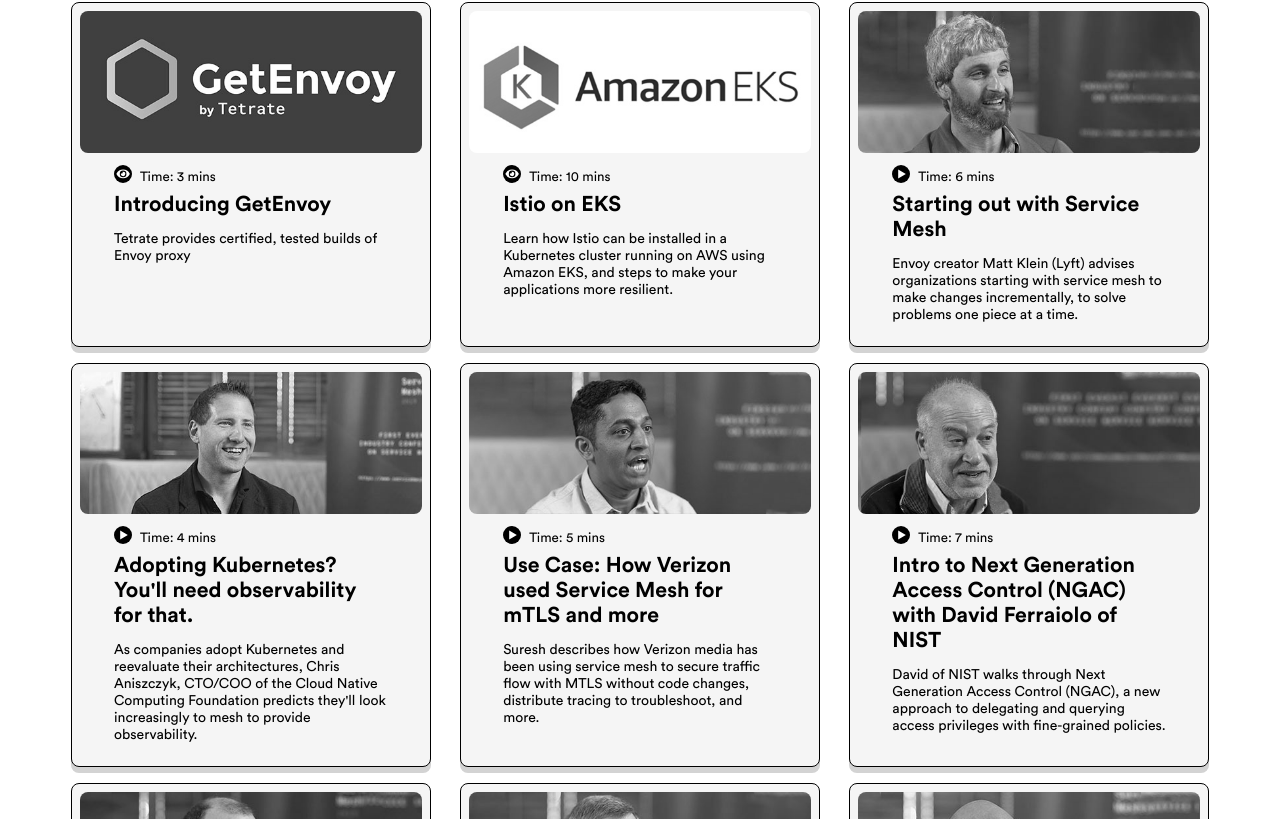
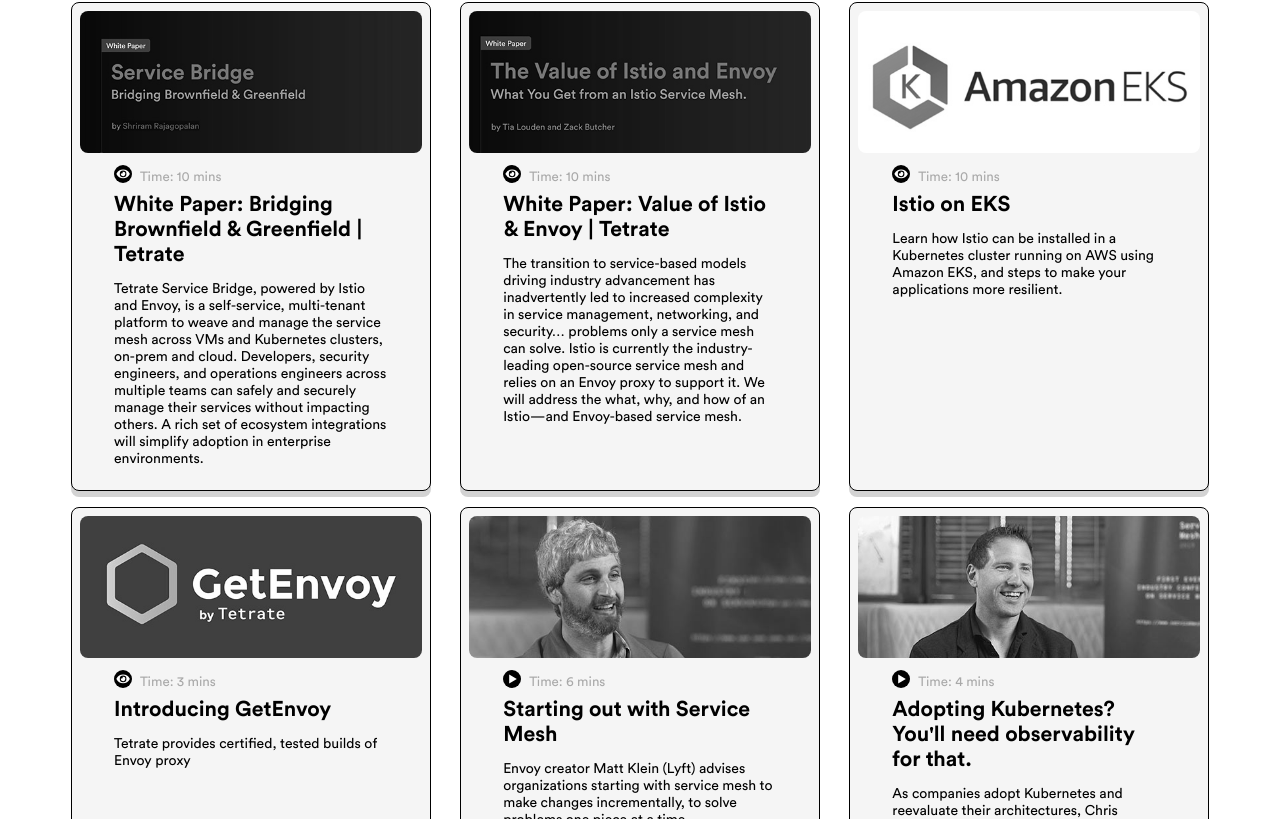
Before and after one commit to tetratelabs/navlord, a React (Create React App) app: page / in a window 1280 px wide. Shown: the part 661-1480 px from the top of the page. Built offline with nearby package versions, Linux system fonts and the light colour scheme.

Commit message:
added whitepapers

```diff
--- a/src/components/data/diagramData5.js
+++ b/src/components/data/diagramData5.js
@@ -15,24 +15,41 @@ import getenvoy from "../../assets/getenvoy.jpg";
 import amazoneks from "../../assets/amazoneks.jpg";
 import autotrader from "../../assets/autotrader.jpg";
 import varunlouis from "../../assets/varunlouis.jpg";
+import istioenvoy from "../../assets/istioenvoy.jpg";
+import servicebridge from "../../assets/servicebridge.jpg";
 import Play from "../../assets/play-button.svg";
 import read from "../../assets/read.svg";
 
 export const diagramData = [
     {
-        infotype: "Papers and Guides",
+        infotype: "Whitepapers",
         infoid: 1,
-        title: "Introducing GetEnvoy",
-        alt: "GetEnvoy",
-        nodetype: "Envoy",
-        pic: getenvoy,
+        title: "White Paper: Bridging Brownfield & Greenfield | Tetrate",
+        alt: "White Paper: Bridging Brownfield & Greenfield | Tetrate",
+        nodetype: "Tetrate",
+        pic: servicebridge,
         icon: read,
-        time: 3,
+        time: 10,
         overview:
-            "Tetrate provides certified, tested builds of Envoy proxy",
-        tags: "envoy; intro",
+            "Tetrate Service Bridge, powered by Istio and Envoy, is a self-service, multi-tenant platform to weave and manage the service mesh across VMs and Kubernetes clusters, on-prem and cloud. Developers, security engineers, and operations engineers across multiple teams can safely and securely manage their services without impacting others. A rich set of ecosystem integrations will simplify adoption in enterprise environments.",
+        tags: "service bridge; intro",
         url:
-            "http://tetrate.io/blog/announcing-getenvoy/",
+            "https://www.tetrate.io/white-paper-bridging-brownfield-greenfield/",
+    },
+    {
+        infotype: "Whitepapers",
+        infoid: 2,
+        title: "White Paper: Value of Istio & Envoy | Tetrate",
+        alt: "White Paper: Value of Istio & Envoy | Tetrate",
+        nodetype: "Tetrate",
+        pic: istioenvoy,
+        icon: read,
+        time: 10,
+        overview:
+            "The transition to service-based models driving industry advancement has inadvertently led to increased complexity in service management, networking, and security… problems only a service mesh can solve. Istio is currently the industry-leading open-source service mesh and relies on an Envoy proxy to support it. We will address the what, why, and how of an Istio—and Envoy-based service mesh.",
+        tags: "istio; envoy; intro",
+        url:
+            "https://www.tetrate.io/white-paper-value-of-istio-envoy/",
     },
     {
         infotype: "Papers and Guides",
@@ -50,8 +67,23 @@ export const diagramData = [
             "https://aws.amazon.com/blogs/opensource/getting-started-istio-eks/",
     },
     {
+        infotype: "Papers and Guides",
+        infoid: 4,
+        title: "Introducing GetEnvoy",
+        alt: "GetEnvoy",
+        nodetype: "Envoy",
+        pic: getenvoy,
+        icon: read,
+        time: 3,
+        overview:
+            "Tetrate provides certified, tested builds of Envoy proxy",
+        tags: "envoy; intro",
+        url:
+            "http://tetrate.io/blog/announcing-getenvoy/",
+    },
+    {
         infotype: "Talks and Videos",
-        infoid: 4,
+        infoid: 5,
         title: "Starting out with Service Mesh",
         alt: "Matt Klein",
         nodetype: "Envoy",
@@ -66,7 +98,7 @@ export const diagramData = [
     },
     {
         infotype: "Talks and Videos",
-        infoid: 5,
+        infoid: 6,
         title: "Adopting Kubernetes? You'll need observability for that.",
         alt: "Chris Aniszczyk",
         pic: Chris,
@@ -82,7 +114,7 @@ export const diagramData = [
     },
     {
         infotype: "Talks and Videos",
-        infoid: 6,
+        infoid: 7,
         title: "Use Case: How Verizon used Service Mesh for mTLS and more",
         alt: "Suresh Viswanathan",
         nodetype: "Tetrate",
@@ -97,7 +129,7 @@ export const diagramData = [
     },
     {
         infotype: "Talks and Videos",
-        infoid: 7,
+        infoid: 8,
         title: "Intro to Next Generation Access Control (NGAC) with David Ferraiolo of NIST",
         alt: "David Ferraiolo",
         nodetype: "Tetrate",
@@ -112,7 +144,7 @@ export const diagramData = [
     },
     {
         infotype: "Talks and Videos",
-        infoid: 8,
+        infoid: 9,
         title: "Service Mesh: Decoupling of Dev and Network Ops",
         alt: "Louis Ryan",
         nodetype: "Tetrate",
@@ -127,7 +159,7 @@ export const diagramData = [
     },
     {
         infotype: "Talks and Videos",
-        infoid: 9,
+        infoid: 10,
         title: "Larry Peterson at Service Mesh Day",
         alt: "Larry Peterson",
         nodetype: "Tetrate",
@@ -142,7 +174,7 @@ export const diagramData = [
     },
     {
         infotype: "Talks and Videos",
-        infoid: 10,
+        infoid: 11,
         title: "Using Service Mesh for Resilience",
         alt: "Eric Brewer",
         nodetype: "Tetrate",
@@ -157,7 +189,7 @@ export const diagramData = [
     },
     {
         infotype: "Talks and Videos",
-        infoid: 11,
+        infoid: 12,
         title: "An Overview of Istio Mesh",
         alt: "Shriram and Louis",
         nodetype: "Istio",
@@ -172,7 +204,7 @@ export const diagramData = [
     },
     {
         infotype: "Talks and Videos",
-        infoid: 12,
+        infoid: 13,
         title: "Debugging Istio Networking",
         alt: "Liam White",
         nodetype: "Istio",
@@ -187,7 +219,7 @@ export const diagramData = [
     },
     {
         infotype: "Talks and Videos",
-        infoid: 13,
+        infoid: 14,
         title:
             "Connecting, Managing, Observing, and Securing Services",
         alt: "Zack Butcher",
@@ -204,7 +236,7 @@ export const diagramData = [
     },
     {
         infotype: "Talks and Videos",
-        infoid: 14,
+        infoid: 15,
         title: "GitOps for Istio",
         alt: "Varun Talwar",
         nodetype: "Istio",
@@ -219,7 +251,7 @@ export const diagramData = [
     },
     {
         infotype: "Talks and Videos",
-        infoid: 15,
+        infoid: 16,
         title:
             "Latency Analysis with Istio & OpenCensus",
         alt: "Latency Analysis",
@@ -236,7 +268,7 @@ export const diagramData = [
     },
     {
         infotype: "Talks and Videos",
-        infoid: 16,
+        infoid: 17,
         title: "Istio - The Packet's-Eye View",
         alt: "Istio Talk",
         nodetype: "Istio",
@@ -251,7 +283,7 @@ export const diagramData = [
     },
     {
         infotype: "Podcasts",
-        infoid: 17,
+        infoid: 18,
         title: "Podcast: How Autotrader used Service Mesh for mTLS and more (with Karl Stoney)",
         alt: "Autotrader",
         nodetype: "Istio",
@@ -266,7 +298,7 @@ export const diagramData = [
     },
     {
         infotype: "Podcasts",
-        infoid: 18,
+        infoid: 19,
         title: "Podcast: The Basics of Istio with Creators Louis Ryan and Varun Talwar",
         alt: "Varun and Louis",
         nodetype: "Istio",
--- a/src/index.css
+++ b/src/index.css
@@ -723,7 +723,7 @@ body {
     text-align: left;
     display: flex;
     flex-direction: row;
-    color: black;
+    color: darkgrey;
     font-family: circular-thin, -apple-system, BlinkMacSystemFont, "Segoe UI", Roboto, Oxygen,
         Ubuntu, Cantarell, "Open Sans", "Helvetica Neue", sans-serif;
 }
```
Also changed, not shown: src/assets/istioenvoy.jpg (added), src/assets/servicebridge.jpg (added).
